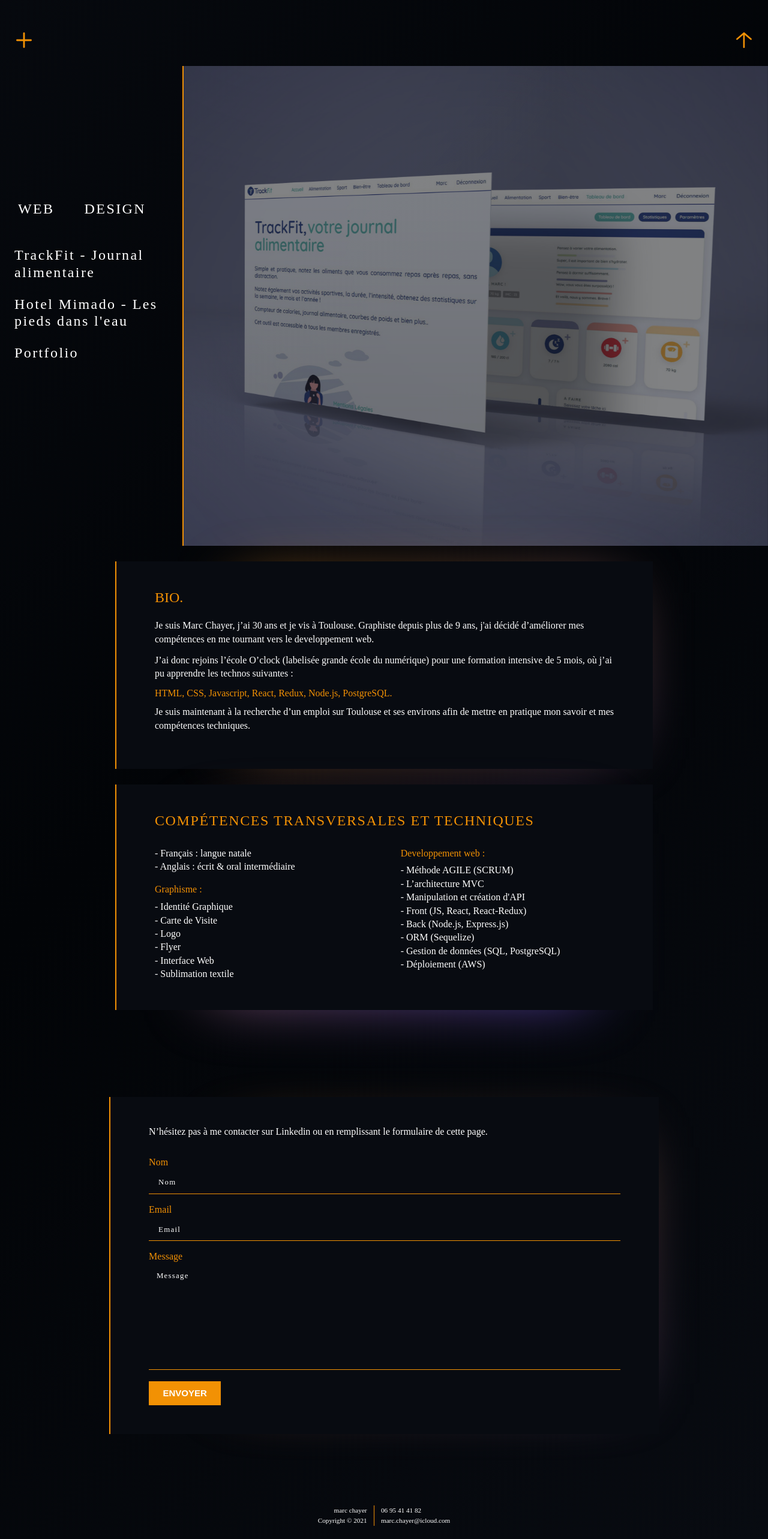
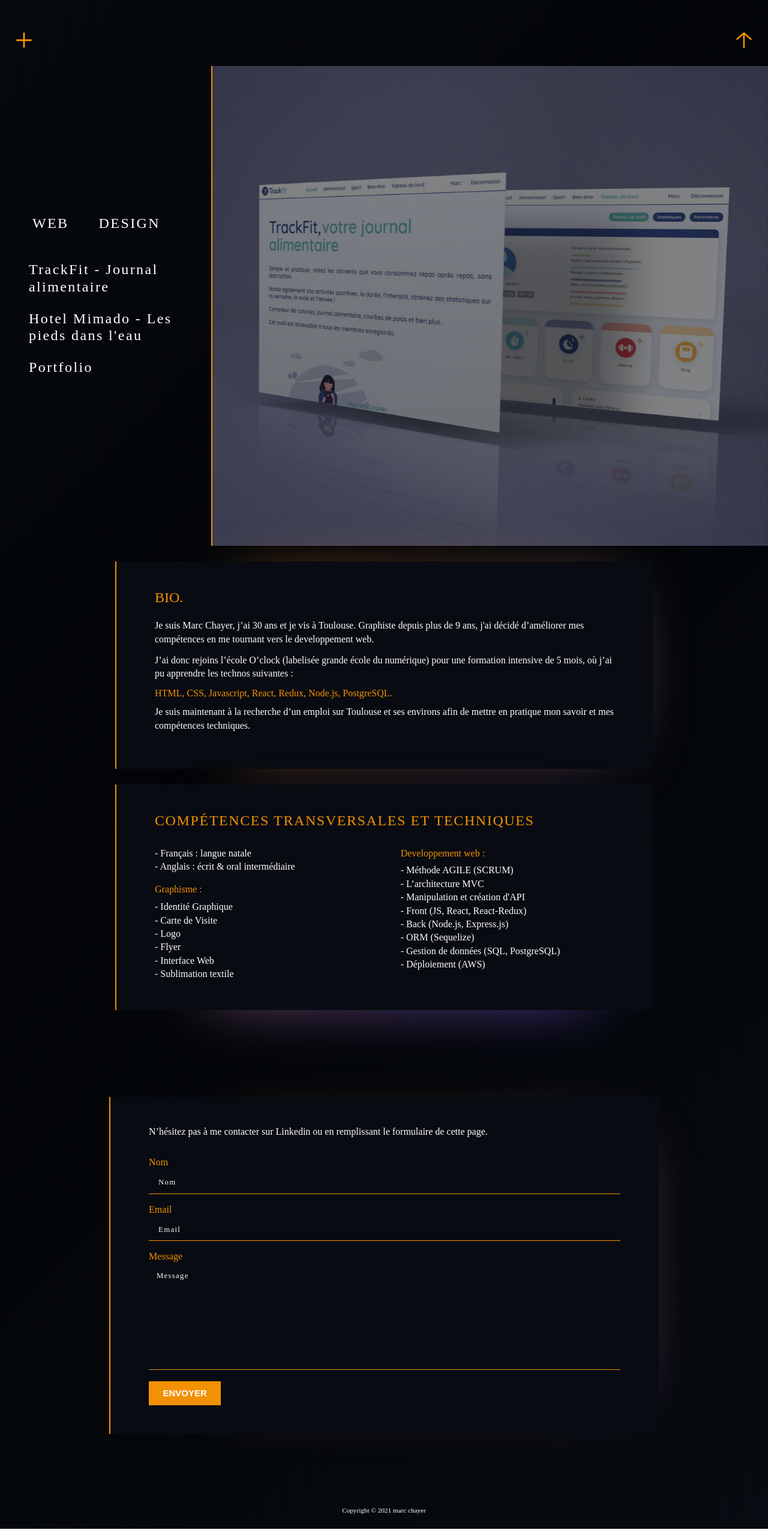
Before and after one commit to MarcChayer/portfolio, a React app: page / in a window 1280 px wide. Shown: the part 690-3256 px from the top of the page at 60% size. Built offline with nearby package versions, Linux system fonts and the light colour scheme.

Commit message:
check if form of contact  is valide ok

```diff
--- a/src/components/Contact/index.js
+++ b/src/components/Contact/index.js
@@ -16,17 +16,36 @@ import 'react-toastify/dist/ReactToastify.css';
 const Contact = () => {
   toast.configure();
   useEffect(() => {
-    Aos.init({ duration: 1000 })
+    Aos.init({ duration: 1000, disable: 'mobile' })
   },[])
+
+  const [name, setName] = useState("");
+  const [email, setEmail] = useState("");
+  const [message, setMessage] = useState("");
+
+  const isEmail = () => {
+    let regex = /^[a-zA-Z0-9._-]+@[a-zA-Z0-9.-]+\.[a-zA-Z]{2,4}$/;
+    if (email.match(regex)) {
+      return true;
+    } else {
+      // toast.error('Votre adresse mail ne semble pas valide, essayez à nouveau.', { className:"toast__error" });
+      return false;
+    }
+  }
 
   const handleOnSubmit = (event) => {
     event.preventDefault();
-    emailjs.sendForm("service_gz5igu6", "template_ggn7dso", event.target, "user_9coErnt98IbJYjURIIR9L")
-      .then((res) => {
-          toast.success('Votre message à bien été envoyé, vous aurez un retour rapidement.', { className:"toast__success" });
-      }, (err) => {
-          toast.error('Une erreur est survenue, essayez à nouveau.', { className:"toast__error" });
-      });
+
+    if (name && isEmail() && message) {
+      emailjs.sendForm("service_gz5igu6", "template_ggn7dso", event.target, "user_9coErnt98IbJYjURIIR9L")
+        .then((res) => {
+            toast.success('Votre message à bien été envoyé, vous aurez un retour rapidement.', { className:"toast__success" });
+        });
+    } else if (!isEmail()){
+      toast.error('Votre adresse mail ne semble pas valide, essayez à nouveau.', { className:"toast__error" });
+    } else {
+      toast.error('Une erreur est survenue, essayez à nouveau.', { className:"toast__error" });
+    }
   }
 
   return (
@@ -43,7 +62,9 @@ const Contact = () => {
                 <input
                   name="name"
                   type="text"
+                  onChange={(e) => setName(e.target.value)}
                   placeholder="Nom"
+                  value={name}
                   className="contact__container__form__paragraph__input"
                   autoComplete="off"
                 />
@@ -52,7 +73,9 @@ const Contact = () => {
                 <input
                   name="email"
                   type="email"
+                  onChange={(e) => setEmail(e.target.value)}
                   placeholder="Email"
+                  value={email}
                   className="contact__container__form__paragraph__input"
                   autoComplete="off"
                 />
@@ -61,7 +84,9 @@ const Contact = () => {
                 <textarea
                   name="message"
                   type="text"
+                  onChange={(e) => setMessage(e.target.value)}
                   placeholder="Message"
+                  value={message}
                   className="contact__container__form__paragraph__input__message"
                   rows="10"
                   autoComplete="off"
@@ -74,7 +99,7 @@ const Contact = () => {
       </div>
       <ToastContainer
         position="top-right"
-        autoClose={3000}
+        autoClose={4500}
         closeOnClick
         rtl={false}
         pauseOnFocusLoss
--- a/src/components/Footer/index.js
+++ b/src/components/Footer/index.js
@@ -11,18 +11,9 @@ const About = () => {
     <div className="footer" >
       <section className="footer__mentions">
         <ul className="footer__mentions__left">
-          <li className="footer__mentions__oneInfo">marc chayer</li>
-          <li className="footer__mentions__oneInfo">Copyright © 2021</li>
-        </ul>
-        <ul className="footer__mentions__right">
-          <li className="footer__mentions__oneInfo">06 95 41 41 82</li>
-          <li className="footer__mentions__oneInfo">marc.chayer@icloud.com</li>
+          <li className="footer__mentions__oneInfo">Copyright © 2021 marc chayer</li>
         </ul>
       </section>
-      {/* <section className="copyright">
-        <p>Copyright ©</p>
-        <p>marc chayer 2021</p>
-      </section> */}
     </div>
   );
 };
--- a/src/components/Footer/style.scss
+++ b/src/components/Footer/style.scss
@@ -16,12 +16,7 @@
     }
     &__left {
       text-align: right;
-      border-right: 1px solid vars.$secondary-color;
-      padding: 0 1em 0 1em;
-    }
-    &__right {
       padding: 0 1em 0 1em;
     }
   }
-
 }
--- a/src/components/Header/index.js
+++ b/src/components/Header/index.js
@@ -1,6 +1,5 @@
 // == Import : npm
 import React from 'react';
-// import { NavLink } from 'react-router-dom';
 import { Link, animateScroll as scroll } from "react-scroll";
 // import PropTypes from 'prop-types';
 
--- a/src/components/Projects/style.scss
+++ b/src/components/Projects/style.scss
@@ -59,7 +59,7 @@
 .project {
   display: flex;
   flex-direction: column;
-  padding: 1em;
+  padding: 2em;
   height: 50%;
   @media screen and (max-width:700px) {
     align-items: center;
```
